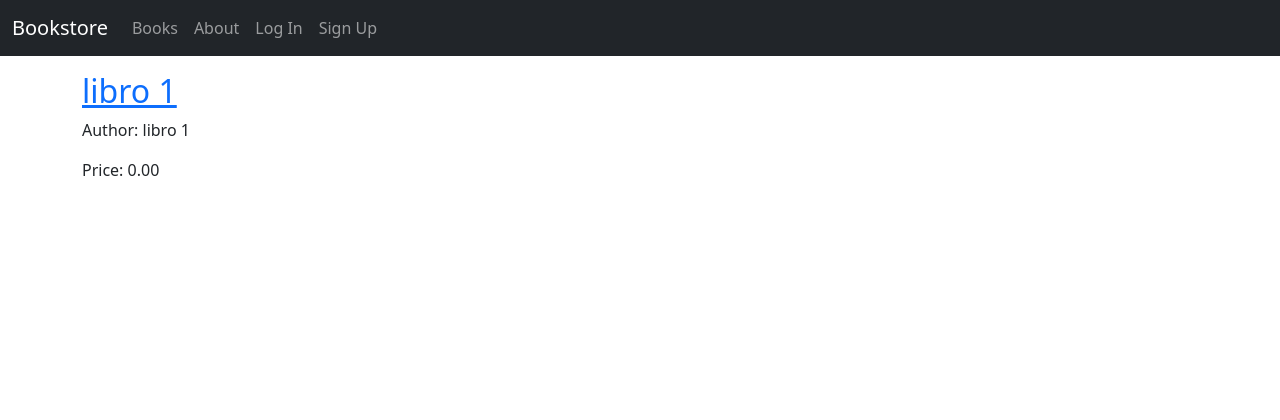
After one commit to jmvr2310/bookstore-practice, a Django app: page /books/1/ in a window 1280 px wide. The commit adds this page. Shown: the top 420 px of the page. Run offline with Django 5.2, Linux system fonts and the light colour scheme; data comes from the database, SQL or seed files in the repository.

Commit message:
book detail view

```diff
--- a/books/models.py
+++ b/books/models.py
@@ -1,4 +1,5 @@
 from django.db import models
+from django.urls import reverse
 
 # Create your models here.
 class Book(models.Model):
@@ -12,3 +13,5 @@ class Book(models.Model):
 
     def __str__(self):
         return self.title
+    def get_absolute_url(self):
+        return reverse('book_detail', args=[str(self.id)])
--- a/books/urls.py
+++ b/books/urls.py
@@ -1,6 +1,7 @@
 from django.urls import path
-from .views import BookListView
+from .views import BookListView, BookDetailView
 
 urlpatterns = [
     path('', BookListView.as_view(), name='book_list'),
+    path('<int:pk>/', BookDetailView.as_view(), name='book_detail'),
 ]
--- a/books/views.py
+++ b/books/views.py
@@ -1,8 +1,12 @@
 from django.shortcuts import render
 from .models import Book
-from django.views.generic import ListView
+from django.views.generic import ListView, DetailView
 
 # Create your views here.
 class BookListView(ListView):
     model = Book
     template_name = 'books/book_list.html'
+
+class BookDetailView(DetailView):
+    model = Book
+    template_name = 'books/book_detail.html'
--- a/templates/_base.html
+++ b/templates/_base.html
@@ -27,6 +27,9 @@
 
         <div class="collpase navbar-collapse" id="navbarCollapse">
         <ul class="navbar-nav me-auto mb-2 mb-md-0">
+            <li class="nav-item">
+                <a class="nav-link" href="{% url 'book_list' %}">Books</a>
+            </li>
             <li class="nav-item">
                 <a class="nav-link" href="{% url 'about' %}">About</a>
             </li>
--- /dev/null
+++ b/templates/books/book_detail.html
@@ -0,0 +1,11 @@
+{% extends "_base.html" %}
+
+{% block title %}{{ book.title }}{% endblock title %}
+
+{% block content %}
+    <div class="book_detail">
+        <h2><a href="">{{ book.title }}</a></h2>
+        <p>Author: {{ book.title }}</p>
+        <p>Price: {{ book.price }}</p>
+    </div>
+{% endblock content %}
--- a/templates/books/book_list.html
+++ b/templates/books/book_list.html
@@ -2,6 +2,8 @@
 
 {% block content %}
     {% for book in book_list %}
-        <a href="">{{ book.title }}</a>
+        <div>
+            <h2><a href="{{ book.get_absolute_url }}">{{ book.title }}</a></h2>
+        </div>
     {%endfor%}
 {% endblock content %}
```
